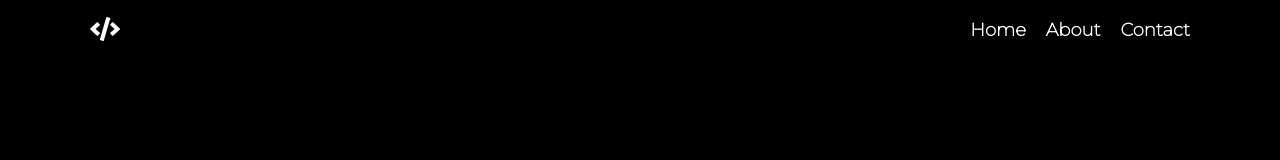
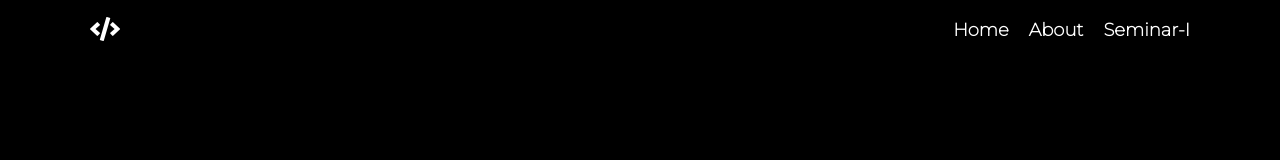
Before and after one commit to kunalbandale/Notes, a plain HTML site: page index.html in a window 1280 px wide. Shown: the top 160 px of the page. Drawn offline with Linux system fonts and the light colour scheme.

Commit message:
Update index.html

```diff
--- a/index.html
+++ b/index.html
@@ -29,7 +29,7 @@
             <ul class="nav">
                 <li><a href="#home">Home</a></li>
                 <li><a href="#home">About</a></li>
-                <li><a href="#home">Contact</a></li>
+                <li><a href="https://www.canva.com/design/DAFuDTdai9Q/A_2s3QycyLzMfnq8Xjamdw/edit?utm_content=DAFuDTdai9Q&utm_campaign=designshare&utm_medium=link2&utm_source=sharebutton" target = "_blank">Seminar-I</a></li>
             </ul>
         </div>
     </div>
```
